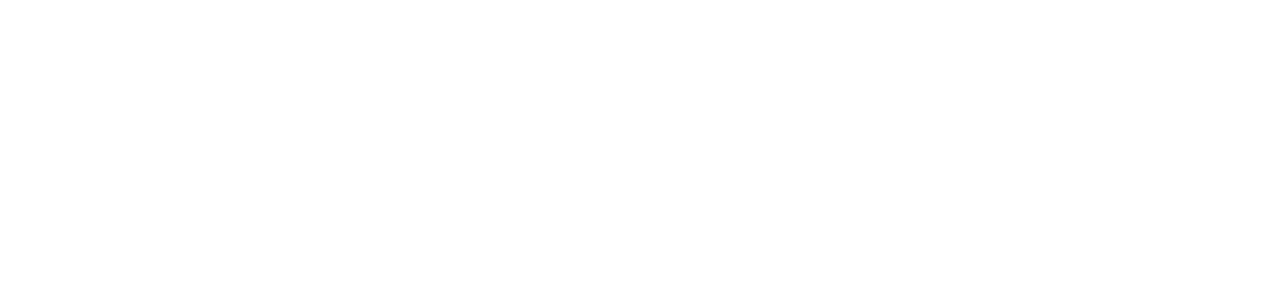
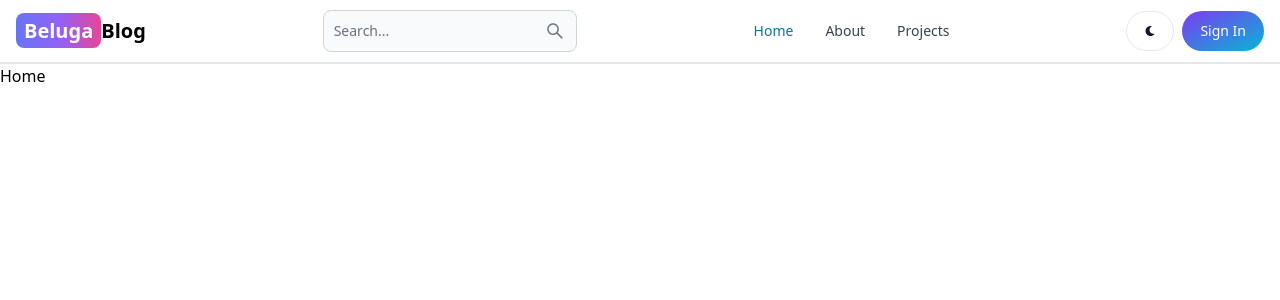
Before and after one commit to Beluga-Whale/MERN-Blog, a React (Vite) app in the folder client/: page / in a window 1280 px wide. Shown: the top 300 px of the page. Built offline with nearby package versions, Linux system fonts and the light colour scheme.

Commit message:
feat: create header components

```diff
--- a/client/package.json
+++ b/client/package.json
@@ -10,8 +10,10 @@
     "preview": "vite preview"
   },
   "dependencies": {
+    "flowbite-react": "^0.10.1",
     "react": "^18.3.1",
     "react-dom": "^18.3.1",
+    "react-icons": "^5.3.0",
     "react-router-dom": "^6.26.0"
   },
   "devDependencies": {
--- a/client/src/App.tsx
+++ b/client/src/App.tsx
@@ -5,10 +5,12 @@ import SignIn from "./pages/SignIn";
 import SignUp from "./pages/SignUp";
 import Dashboard from "./pages/Dashboard";
 import Projects from "./pages/Projects";
+import Header from "./components/Header";
 
 export default function App() {
   return (
     <BrowserRouter>
+      <Header />
       <Routes>
         <Route path="/" element={<Home />} />
         <Route path="/about" element={<About />} />
--- /dev/null
+++ b/client/src/components/Header.tsx
@@ -0,0 +1,57 @@
+import { Button, Navbar, TextInput } from "flowbite-react";
+import { Link, useLocation } from "react-router-dom";
+import { AiOutlineSearch } from "react-icons/ai";
+import { FaMoon } from "react-icons/fa";
+
+const Header = () => {
+  const { pathname } = useLocation();
+  return (
+    <Navbar className="border-b-2">
+      <Link
+        to="/"
+        className="self-center whitespace-nowrap text-sm sm:text-xl font-semibold  dark:text-white "
+      >
+        <span className="px-2 py-1 bg-gradient-to-r from-indigo-500 via-purple-500 to-pink-500 rounded-lg text-white ">
+          Beluga
+        </span>
+        Blog
+      </Link>
+
+      <form>
+        <TextInput
+          type="text"
+          placeholder="Search..."
+          rightIcon={AiOutlineSearch}
+          className="hidden lg:inline"
+        />
+      </form>
+      <Button className="w-12 h-10 lg:hidden " color="gray" pill>
+        <AiOutlineSearch />
+      </Button>
+      <div className="flex items-center gap-2 md:order-2 ">
+        <Button className="w-12 h-10 hidden sm:inline" color="gray" pill>
+          <FaMoon />
+        </Button>
+        <Link to="/sign-in">
+          <Button gradientDuoTone="purpleToBlue" color="gray" pill>
+            Sign In
+          </Button>
+        </Link>
+        <Navbar.Toggle />
+      </div>
+      <Navbar.Collapse>
+        <Navbar.Link active={pathname === "/"} as={"div"}>
+          <Link to="/">Home</Link>
+        </Navbar.Link>
+        <Navbar.Link active={pathname === "/about"} as={"div"}>
+          <Link to="/about">About</Link>
+        </Navbar.Link>
+        <Navbar.Link active={pathname === "/projects"} as={"div"}>
+          <Link to="/projects">Projects</Link>
+        </Navbar.Link>
+      </Navbar.Collapse>
+    </Navbar>
+  );
+};
+
+export default Header;
--- a/client/src/pages/Home.tsx
+++ b/client/src/pages/Home.tsx
@@ -1,7 +1,5 @@
-import React from "react";
-
 const Home = () => {
-  return <div></div>;
+  return <div>Home</div>;
 };
 
 export default Home;
--- a/client/tailwind.config.js
+++ b/client/tailwind.config.js
@@ -1,8 +1,9 @@
+const flowbite = require("flowbite-react/tailwind");
 /** @type {import('tailwindcss').Config} */
 export default {
-  content: ["./index.html", "./src/**/*.{js,ts,jsx,tsx}"],
+  content: ["./index.html", "./src/**/*.{js,ts,jsx,tsx}", flowbite.content()],
   theme: {
     extend: {},
   },
-  plugins: [],
+  plugins: [flowbite.plugin()],
 };
```
Also changed, not shown: 1 other file (tests, documents, lock files or other folders).
